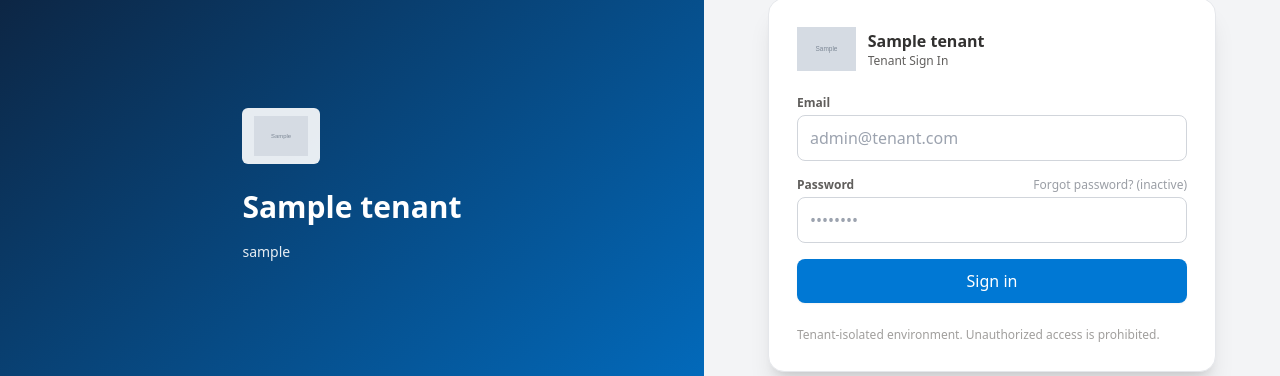
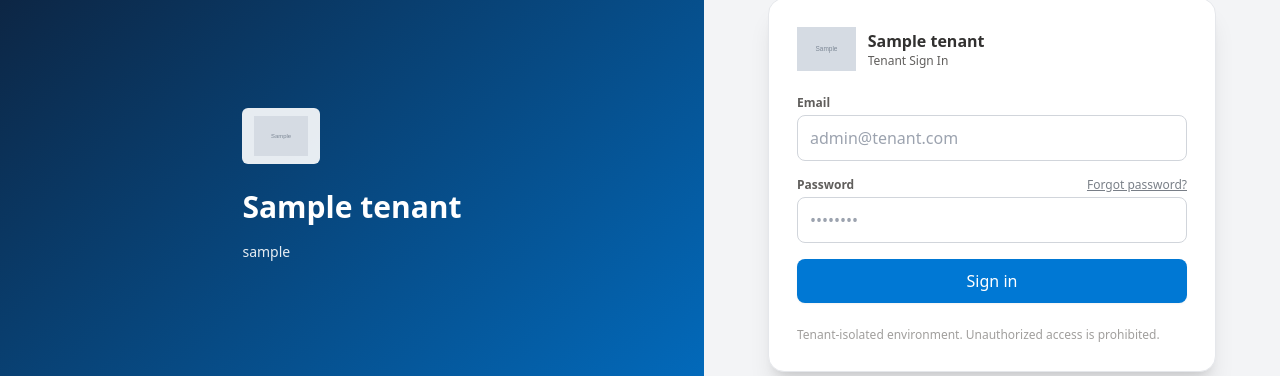
Before and after one commit to omaradad12/sugna-enterprise-suite, a Django app: template tenant_portal/templates/tenant_portal/login.html in a window 1280 px wide. Shown: the part 215-591 px from the top of the page. Run offline with Django 5.2, Linux system fonts and the light colour scheme; the template is opened without the code that fills it: most values are stand-ins (such as "Sample title", 1, 10 or a date in 2020); grey boxes marked "Sample" are stand-in pictures; some libraries are stand-ins or nearby versions.

Commit message:
your update

```diff
--- a/tenant_portal/templates/tenant_portal/login.html
+++ b/tenant_portal/templates/tenant_portal/login.html
@@ -80,9 +80,13 @@
           <div>
             <div class="flex items-center justify-between mb-1">
               <label class="block text-xs font-semibold text-[#605e5c]">Password</label>
-              <span class="text-xs" style="color: rgba(31, 41, 55, 0.45); cursor: not-allowed; pointer-events: none;">
-                Forgot password? (inactive)
-              </span>
+              <a
+                href="/platform/password-reset/"
+                class="text-xs underline"
+                style="color: rgba(31, 41, 55, 0.6);"
+              >
+                Forgot password?
+              </a>
             </div>
             <input name="password" type="password" required class="w-full px-3 py-2.5 rounded-lg border focus:outline-none focus:ring-2 focus:ring-[#0078D4]/30" style="border-color:#d1d5db;" placeholder="••••••••" />
           </div>
```
Also changed, not shown: platform_dashboard/templates/platform_dashboard/platform_login.html (+7 -7 lines).
